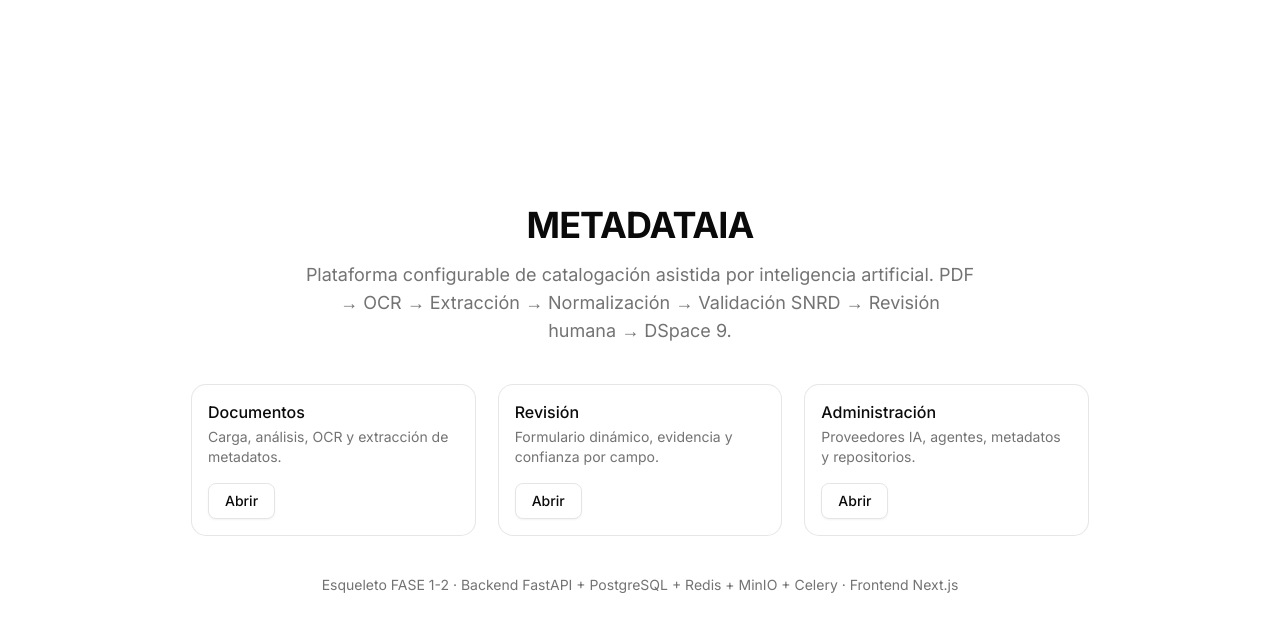
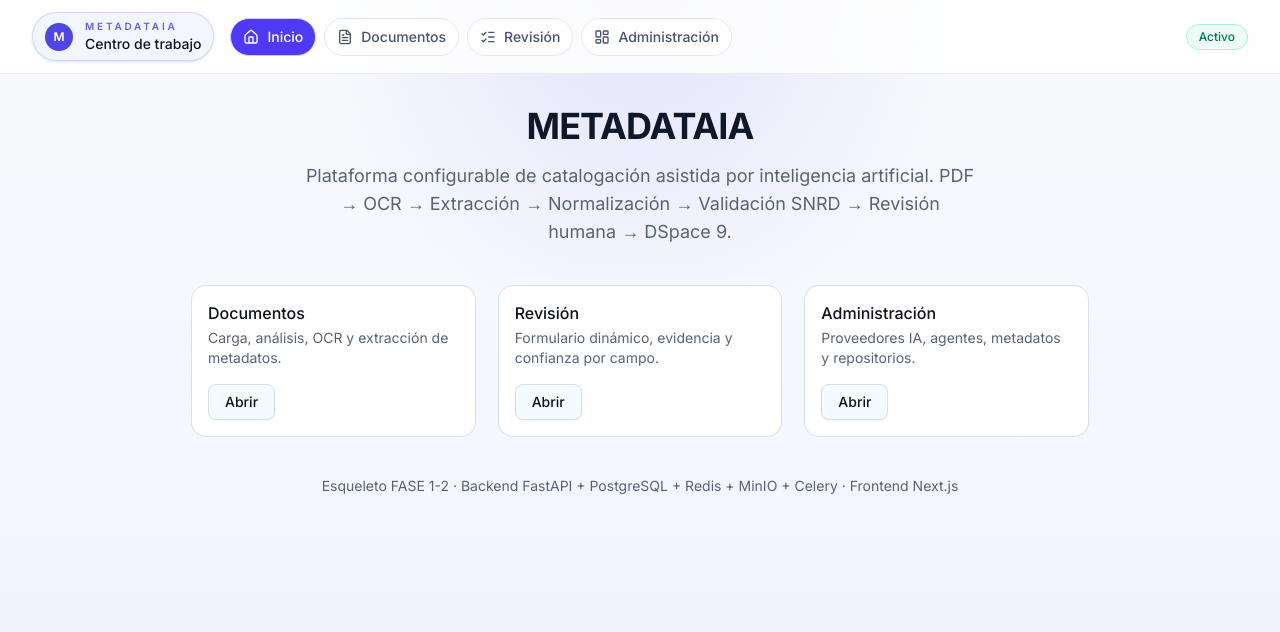
Before and after one commit to brandall2021/metadataia, a Next.js app in the folder frontend/: page / in a window 1280 px wide. Shown: the top 632 px of the page. Built offline with nearby package versions, Linux system fonts and the light colour scheme.

Commit message:
feat(metadataia): add global subnav and colorful theme

```diff
--- a/frontend/app/globals.css
+++ b/frontend/app/globals.css
@@ -49,29 +49,29 @@
 }
 
 :root {
-  --background: oklch(1 0 0);
-  --foreground: oklch(0.145 0 0);
+  --background: oklch(0.984 0.01 240);
+  --foreground: oklch(0.18 0.02 255);
   --card: oklch(1 0 0);
-  --card-foreground: oklch(0.145 0 0);
+  --card-foreground: oklch(0.18 0.02 255);
   --popover: oklch(1 0 0);
-  --popover-foreground: oklch(0.145 0 0);
-  --primary: oklch(0.205 0 0);
-  --primary-foreground: oklch(0.985 0 0);
-  --secondary: oklch(0.97 0 0);
-  --secondary-foreground: oklch(0.205 0 0);
-  --muted: oklch(0.97 0 0);
-  --muted-foreground: oklch(0.556 0 0);
-  --accent: oklch(0.97 0 0);
-  --accent-foreground: oklch(0.205 0 0);
-  --destructive: oklch(0.577 0.245 27.325);
-  --border: oklch(0.922 0 0);
-  --input: oklch(0.922 0 0);
-  --ring: oklch(0.708 0 0);
-  --chart-1: oklch(0.87 0 0);
-  --chart-2: oklch(0.556 0 0);
-  --chart-3: oklch(0.439 0 0);
-  --chart-4: oklch(0.371 0 0);
-  --chart-5: oklch(0.269 0 0);
+  --popover-foreground: oklch(0.18 0.02 255);
+  --primary: oklch(0.54 0.22 272);
+  --primary-foreground: oklch(0.985 0.01 250);
+  --secondary: oklch(0.95 0.02 245);
+  --secondary-foreground: oklch(0.24 0.03 255);
+  --muted: oklch(0.96 0.015 245);
+  --muted-foreground: oklch(0.5 0.03 255);
+  --accent: oklch(0.92 0.03 260);
+  --accent-foreground: oklch(0.24 0.03 255);
+  --destructive: oklch(0.58 0.22 27);
+  --border: oklch(0.9 0.02 250);
+  --input: oklch(0.9 0.02 250);
+  --ring: oklch(0.62 0.19 272);
+  --chart-1: oklch(0.7 0.18 272);
+  --chart-2: oklch(0.75 0.13 230);
+  --chart-3: oklch(0.68 0.16 200);
+  --chart-4: oklch(0.62 0.14 150);
+  --chart-5: oklch(0.6 0.2 35);
   --radius: 0.625rem;
   --sidebar: oklch(0.985 0 0);
   --sidebar-foreground: oklch(0.145 0 0);
@@ -84,37 +84,37 @@
 }
 
 .dark {
-  --background: oklch(0.145 0 0);
-  --foreground: oklch(0.985 0 0);
-  --card: oklch(0.205 0 0);
-  --card-foreground: oklch(0.985 0 0);
-  --popover: oklch(0.205 0 0);
-  --popover-foreground: oklch(0.985 0 0);
-  --primary: oklch(0.922 0 0);
-  --primary-foreground: oklch(0.205 0 0);
-  --secondary: oklch(0.269 0 0);
-  --secondary-foreground: oklch(0.985 0 0);
-  --muted: oklch(0.269 0 0);
-  --muted-foreground: oklch(0.708 0 0);
-  --accent: oklch(0.269 0 0);
-  --accent-foreground: oklch(0.985 0 0);
-  --destructive: oklch(0.704 0.191 22.216);
-  --border: oklch(1 0 0 / 10%);
-  --input: oklch(1 0 0 / 15%);
-  --ring: oklch(0.556 0 0);
-  --chart-1: oklch(0.87 0 0);
-  --chart-2: oklch(0.556 0 0);
-  --chart-3: oklch(0.439 0 0);
-  --chart-4: oklch(0.371 0 0);
-  --chart-5: oklch(0.269 0 0);
-  --sidebar: oklch(0.205 0 0);
-  --sidebar-foreground: oklch(0.985 0 0);
-  --sidebar-primary: oklch(0.488 0.243 264.376);
-  --sidebar-primary-foreground: oklch(0.985 0 0);
-  --sidebar-accent: oklch(0.269 0 0);
-  --sidebar-accent-foreground: oklch(0.985 0 0);
-  --sidebar-border: oklch(1 0 0 / 10%);
-  --sidebar-ring: oklch(0.556 0 0);
+  --background: oklch(0.14 0.02 255);
+  --foreground: oklch(0.98 0.01 250);
+  --card: oklch(0.2 0.02 255);
+  --card-foreground: oklch(0.98 0.01 250);
+  --popover: oklch(0.2 0.02 255);
+  --popover-foreground: oklch(0.98 0.01 250);
+  --primary: oklch(0.74 0.18 268);
+  --primary-foreground: oklch(0.14 0.02 255);
+  --secondary: oklch(0.26 0.03 255);
+  --secondary-foreground: oklch(0.98 0.01 250);
+  --muted: oklch(0.26 0.03 255);
+  --muted-foreground: oklch(0.72 0.03 250);
+  --accent: oklch(0.28 0.05 245);
+  --accent-foreground: oklch(0.98 0.01 250);
+  --destructive: oklch(0.69 0.19 25);
+  --border: oklch(1 0 0 / 12%);
+  --input: oklch(1 0 0 / 16%);
+  --ring: oklch(0.72 0.16 268);
+  --chart-1: oklch(0.74 0.18 268);
+  --chart-2: oklch(0.71 0.14 220);
+  --chart-3: oklch(0.68 0.16 190);
+  --chart-4: oklch(0.63 0.16 145);
+  --chart-5: oklch(0.66 0.2 35);
+  --sidebar: oklch(0.2 0.02 255);
+  --sidebar-foreground: oklch(0.98 0.01 250);
+  --sidebar-primary: oklch(0.58 0.22 272);
+  --sidebar-primary-foreground: oklch(0.98 0.01 250);
+  --sidebar-accent: oklch(0.26 0.03 255);
+  --sidebar-accent-foreground: oklch(0.98 0.01 250);
+  --sidebar-border: oklch(1 0 0 / 12%);
+  --sidebar-ring: oklch(0.72 0.16 268);
 }
 
 @layer base {
@@ -123,6 +123,9 @@
   }
   body {
     @apply bg-background text-foreground;
+    background-image: radial-gradient(circle at top, rgba(79, 70, 229, 0.08), transparent 35%),
+      radial-gradient(circle at 80% 0%, rgba(14, 165, 233, 0.08), transparent 24%);
+    background-attachment: fixed;
   }
   html {
     @apply font-sans;
--- a/frontend/app/layout.tsx
+++ b/frontend/app/layout.tsx
@@ -1,6 +1,7 @@
 import type { Metadata } from "next";
 import { Geist_Mono, Inter } from "next/font/google";
 import "./globals.css";
+import { SiteChrome } from "@/components/site-chrome";
 
 const inter = Inter({
   variable: "--font-sans",
@@ -24,7 +25,9 @@
       lang="es"
       className={`${inter.variable} ${geistMono.variable} h-full antialiased`}
     >
-      <body className="min-h-full flex flex-col">{children}</body>
+      <body className="min-h-full flex flex-col">
+        <SiteChrome>{children}</SiteChrome>
+      </body>
     </html>
   );
 }
--- /dev/null
+++ b/frontend/components/site-chrome.tsx
@@ -0,0 +1,86 @@
+"use client";
+
+import Link from "next/link";
+import { usePathname } from "next/navigation";
+import { useMemo, type ReactNode } from "react";
+import { BookText, LayoutDashboard, Layers3, ListChecks, Settings2, Sparkles, Home, FileText } from "lucide-react";
+
+import { cn } from "@/lib/utils";
+
+type NavItem = { href: string; label: string; icon: typeof Home };
+
+const DEFAULT_NAV: NavItem[] = [
+  { href: "/", label: "Inicio", icon: Home },
+  { href: "/documents", label: "Documentos", icon: FileText },
+  { href: "/review", label: "Revisión", icon: ListChecks },
+  { href: "/admin", label: "Administración", icon: LayoutDashboard },
+];
+
+const ADMIN_NAV: NavItem[] = [
+  { href: "/admin", label: "Inicio", icon: Home },
+  { href: "/admin/dashboard", label: "Dashboard", icon: LayoutDashboard },
+  { href: "/admin/metadata", label: "Metadatos", icon: BookText },
+  { href: "/admin/document-types", label: "Tipos", icon: Layers3 },
+  { href: "/admin/ai", label: "IA", icon: Sparkles },
+  { href: "/admin/config", label: "Config", icon: Settings2 },
+];
+
+function isActive(pathname: string, href: string): boolean {
+  return href === "/" ? pathname === href : pathname.startsWith(href);
+}
+
+export function SiteChrome({ children }: { children: ReactNode }) {
+  const pathname = usePathname();
+
+  const nav = useMemo(() => {
+    if (pathname.startsWith("/admin")) return ADMIN_NAV;
+    return DEFAULT_NAV;
+  }, [pathname]);
+
+  if (pathname.startsWith("/login")) return <>{children}</>;
+
+  return (
+    <div className="min-h-dvh bg-[radial-gradient(circle_at_top,_rgba(79,70,229,0.12),_transparent_32%),linear-gradient(180deg,#f8fafc_0%,#f5f7ff_48%,#eef2ff_100%)] text-slate-900">
+      <div className="sticky top-0 z-40 border-b border-slate-200/80 bg-white/80 backdrop-blur-xl">
+        <div className="mx-auto flex w-full max-w-[1600px] items-center gap-4 px-4 py-3 sm:px-6 lg:px-8">
+          <div className="flex items-center gap-3 rounded-full border border-indigo-200/80 bg-indigo-50/70 px-3 py-1.5 shadow-sm">
+            <span className="flex size-7 items-center justify-center rounded-full bg-[#4F46E5] text-xs font-semibold text-white">M</span>
+            <div className="min-w-0">
+              <p className="text-[10px] font-semibold uppercase tracking-[0.28em] text-indigo-500">MetadataIA</p>
+              <p className="text-sm font-medium text-slate-900">Centro de trabajo</p>
+            </div>
+          </div>
+
+          <nav className="flex flex-1 items-center gap-2 overflow-x-auto">
+            {nav.map((item) => {
+              const Icon = item.icon;
+              const active = isActive(pathname, item.href);
+              return (
+                <Link
+                  key={item.href}
+                  href={item.href}
+                  aria-current={active ? "page" : undefined}
+                  className={cn(
+                    "inline-flex items-center gap-2 rounded-full border px-3 py-2 text-sm font-medium transition-all",
+                    active
+                      ? "border-indigo-200 bg-indigo-600 text-white shadow-[0_18px_36px_-24px_rgba(79,70,229,0.7)]"
+                      : "border-slate-200 bg-white text-slate-600 hover:border-indigo-200 hover:bg-indigo-50 hover:text-indigo-700",
+                  )}
+                >
+                  <Icon className="size-4" />
+                  {item.label}
+                </Link>
+              );
+            })}
+          </nav>
+
+          <div className="hidden items-center gap-2 lg:flex">
+            <span className="rounded-full border border-emerald-200 bg-emerald-50 px-3 py-1 text-xs font-medium text-emerald-700">Activo</span>
+          </div>
+        </div>
+      </div>
+
+      {children}
+    </div>
+  );
+}
```
Also changed, not shown: 1 other file (tests, documents, lock files or other folders).
